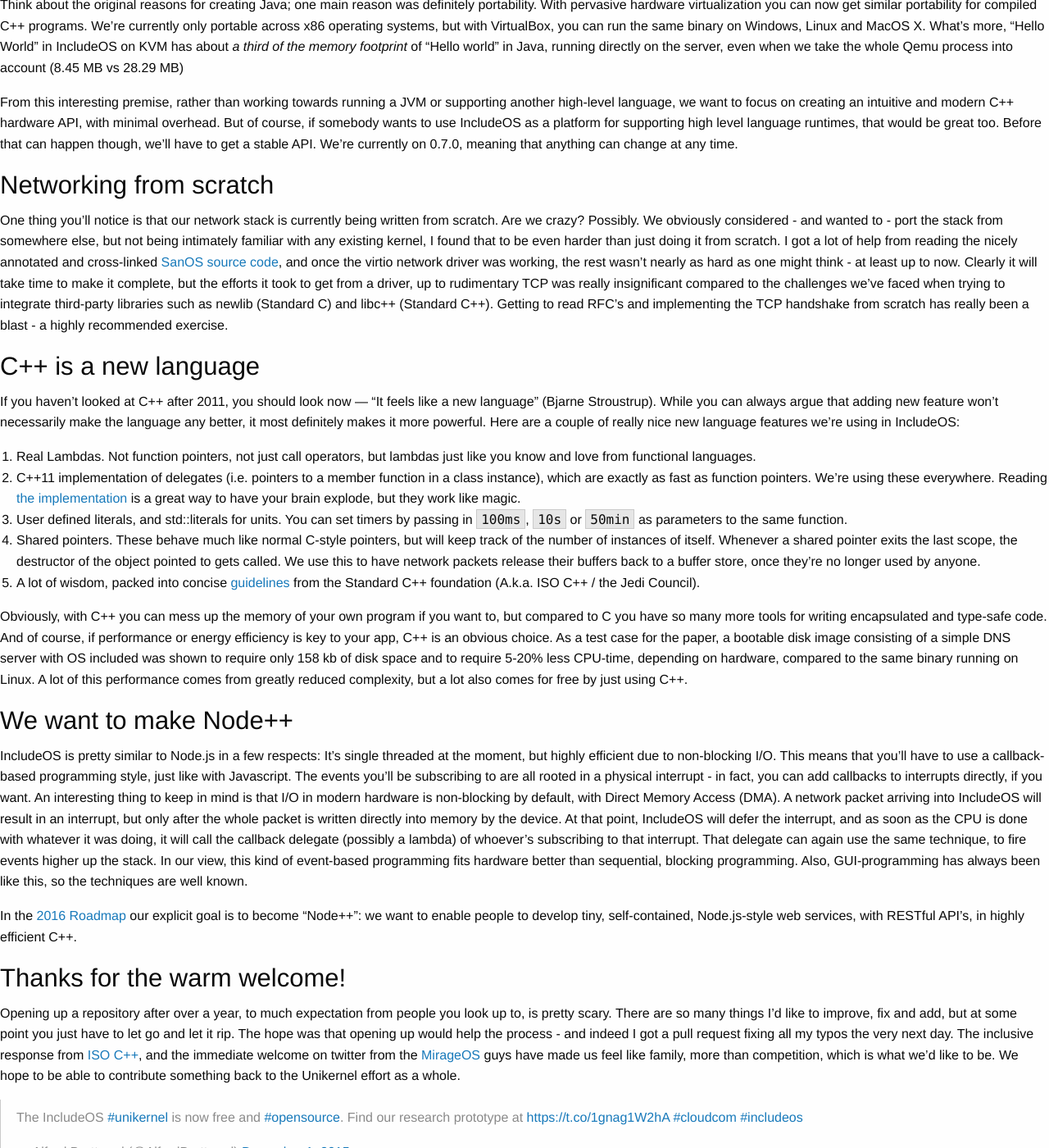
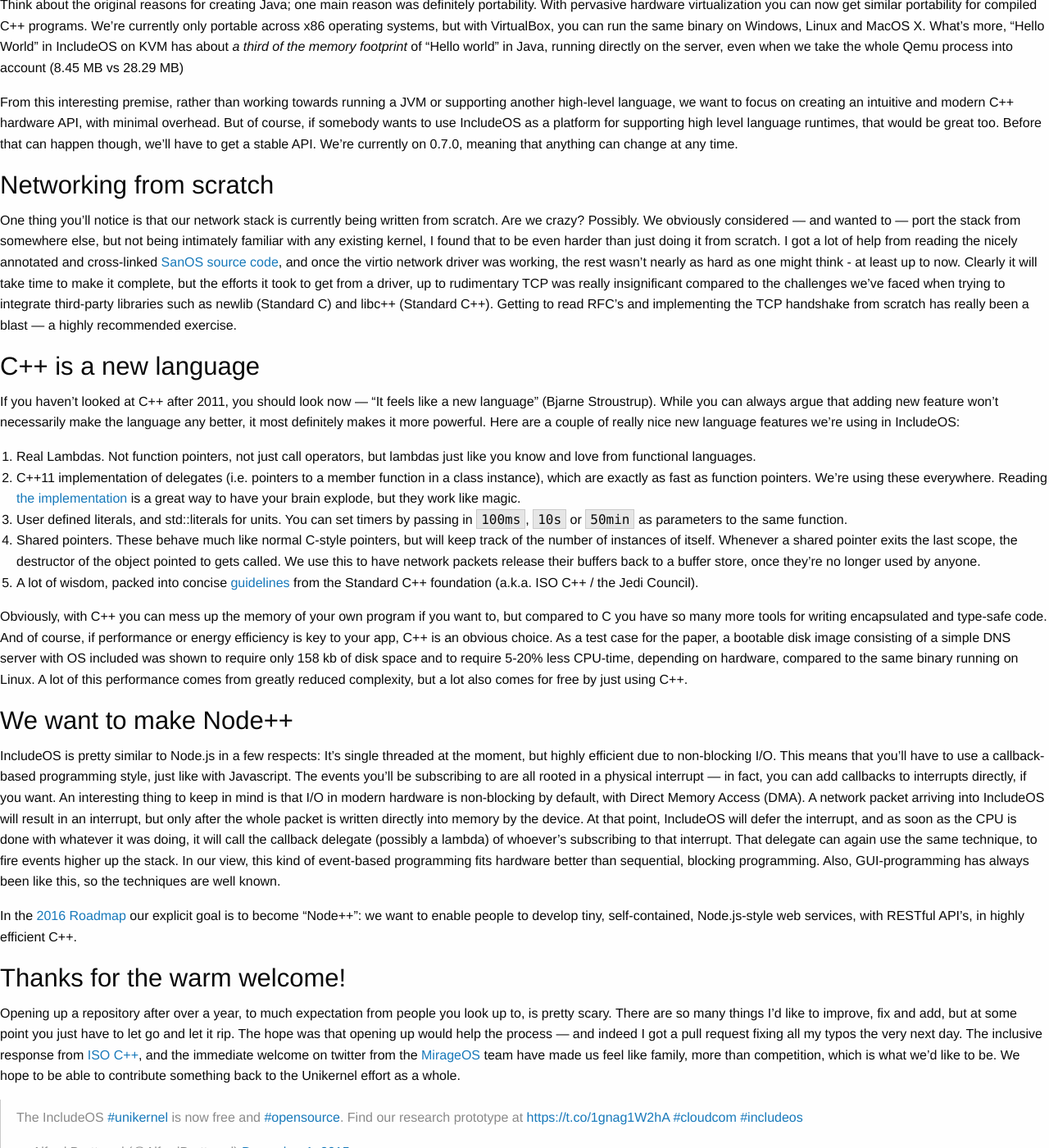
Before and after one commit to Unikernel-Systems/unikernel.org, a Jekyll site: the page built from blog/_posts/2015-12-15-includeos-is-now-open-source.md, in a window 1280 px wide and 1400 px high, scrolled down 602 px. Shown: the whole window at 82% size. Built offline with Jekyll 4.4.1, drawn with Linux system fonts in a browser that asks for light colours; nearby versions of some CDN libraries; library files that are not in the unit come from our copies; comment, search, counter and statistics services are not loaded; some of the changed text lies outside the part shown.

Commit message:
minor tweaks

```diff
--- a/blog/_posts/2015-12-15-includeos-is-now-open-source.md
+++ b/blog/_posts/2015-12-15-includeos-is-now-open-source.md
@@ -60,8 +60,8 @@
 ### Networking from scratch
 
 One thing you'll notice is that our network stack is currently being written
-from scratch. Are we crazy? Possibly. We obviously considered - and wanted
-to - port the stack from somewhere else, but not being intimately familiar
+from scratch. Are we crazy? Possibly. We obviously considered — and wanted
+to — port the stack from somewhere else, but not being intimately familiar
 with any existing kernel, I found that to be even harder than just doing it
 from scratch. I got a lot of help from reading the nicely annotated and
 cross-linked [SanOS source code][], and once the virtio network driver was
@@ -70,7 +70,7 @@
 get from a driver, up to rudimentary TCP was really insignificant compared to
 the challenges we've faced when trying to integrate third-party libraries such
 as newlib (Standard C) and libc++ (Standard C++). Getting to read RFC's and
-implementing the TCP handshake from scratch has really been a blast - a highly
+implementing the TCP handshake from scratch has really been a blast — a highly
 recommended exercise.
 
 ### C++ is a new language
@@ -85,7 +85,7 @@
 2. C++11 implementation of delegates (i.e. pointers to a member function in a class instance), which are exactly as fast as function pointers. We're using these everywhere. Reading [the implementation][delegate-hpp] is a great way to have your brain explode, but they work like magic.
 3. User defined literals, and std::literals for units. You can set timers by passing in `100ms`, `10s` or `50min` as parameters to the same function.
 4. Shared pointers. These behave much like normal C-style pointers, but will keep track of the number of instances of itself. Whenever a shared pointer exits the last scope, the destructor of the object pointed to gets called. We use this to have network packets release their buffers back to a buffer store, once they're no longer used by anyone.
-5. A lot of wisdom, packed into concise [guidelines][cpp-guide] from the Standard C++ foundation (A.k.a. ISO C++ / the Jedi Council).
+5. A lot of wisdom, packed into concise [guidelines][cpp-guide] from the Standard C++ foundation (a.k.a. ISO C++ / the Jedi Council).
 
 Obviously, with C++ you can mess up the memory of your own program if you want
 to, but compared to C you have so many more tools for writing encapsulated and
@@ -103,7 +103,7 @@
 at the moment, but highly efficient due to non-blocking I/O. This means that
 you'll have to use a callback-based programming style, just like with
 Javascript. The events you'll be subscribing to are all rooted in a physical
-interrupt - in fact, you can add callbacks to interrupts directly, if you want.
+interrupt — in fact, you can add callbacks to interrupts directly, if you want.
 An interesting thing to keep in mind is that I/O in modern hardware is
 non-blocking by default, with Direct Memory Access (DMA). A network packet
 arriving into IncludeOS will result in an interrupt, but only after the whole
@@ -124,9 +124,9 @@
 Opening up a repository after over a year, to much expectation from people you
 look up to, is pretty scary. There are so many things I'd like to improve, fix
 and add, but at some point you just have to let go and let it rip. The hope
-was that opening up would help the process - and indeed I got a pull request
+was that opening up would help the process — and indeed I got a pull request
 fixing all my typos the very next day. The inclusive response from
-[ISO C++][], and the immediate welcome on twitter from the [MirageOS][] guys
+[ISO C++][], and the immediate welcome on twitter from the [MirageOS][] team
 have made us feel like family, more than competition, which is what we'd like
 to be. We hope to be able to contribute something back to the Unikernel effort
 as a whole.
```
Also changed, not shown: other parts of blog/_posts/2015-12-15-includeos-is-now-open-source.md (+1 -1 lines).
